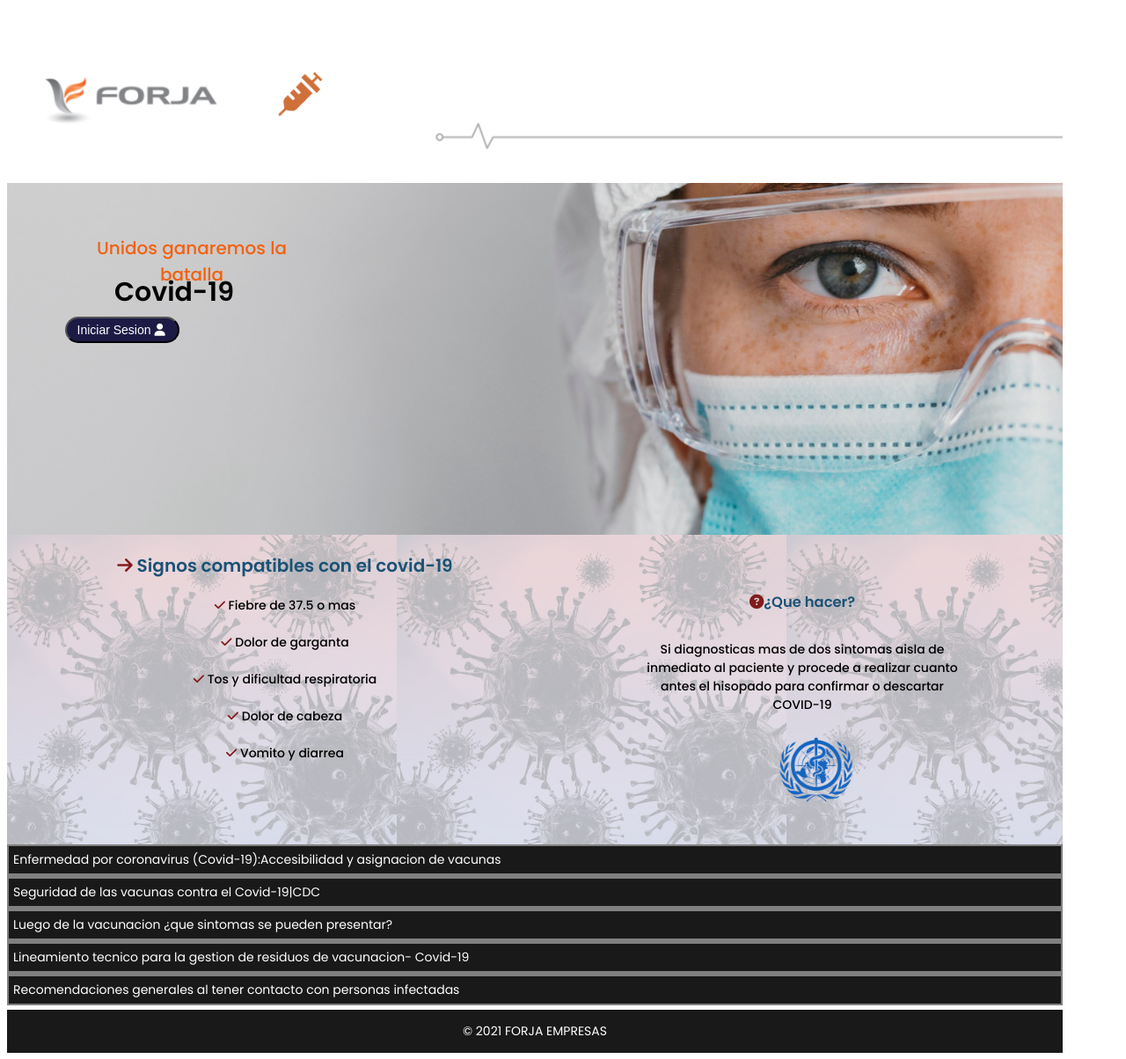
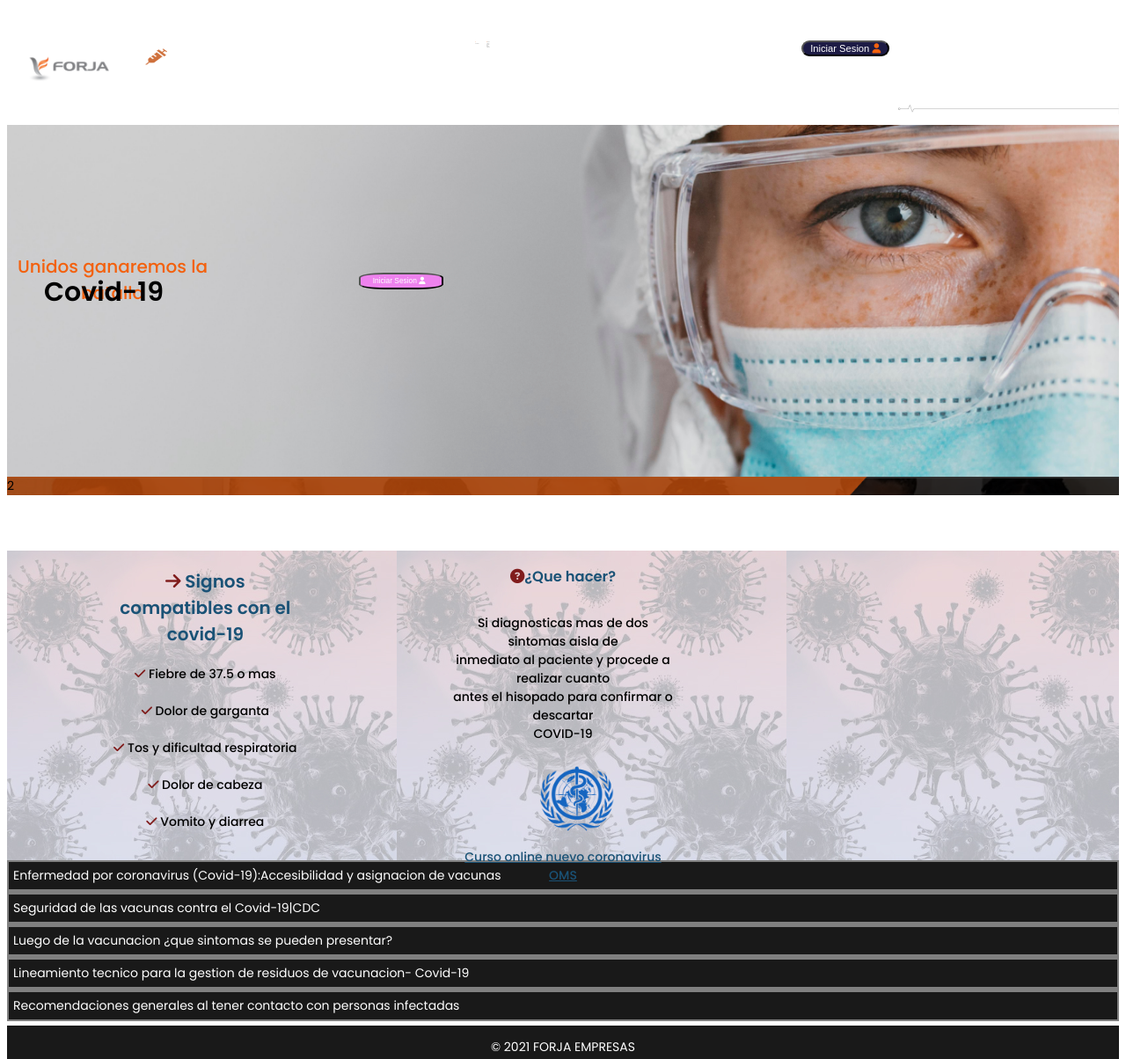
Before and after one commit to EstefaniaZapataC/Proyecto_Forja, a plain HTML site: page index.html in a window 1280 px wide. Shown: the top 1204 px of the page at 88% size. Drawn offline with nearby package versions, Linux system fonts and the light colour scheme.

```diff
--- a/index.html
+++ b/index.html
@@ -7,27 +7,26 @@
     <title>Index Forja Ez </title>
     <meta name="author" content="Estefania Zapata"/>
     <meta name="descriptiopn" content="desarrollo proyecto modulo dos practica de lenguajes html y css"/>
-    <link rel="stylesheet" type="text/css" href="css/estilos.css">
-    <link rel="stylesheet" type="text/css" href="./src/css/estilos.css">
+    <link rel="styleSheet" type="text/css" href="./src/css/estilos.css">
     <link rel="preconnect" href="https://fonts.googleapis.com">
     <link rel="preconnect" href="https://fonts.gstatic.com" crossorigin>
-
     <link rel="preconnect" href="https://fonts.gstatic.com" crossorigin>
     <script src="https://kit.fontawesome.com/45aef3cf00.js" crossorigin="anonymous"></script>
     <script src="https://kit.fontawesome.com/45aef3cf00.js" crossorigin="anonymous"></script>
-    <script src="https://unpkg.com/boxicons@2.1.2/dist/boxicons.js"></script>
 </head>
 <body class="container">
+
 <header>
   <img class="logo" src="./src/img/logonuevo.png" alt="logo forja">
-  <img src="./src/img/inyeccionn.png" alt="grafico inyeccion">
+  <img class="inyeccion"  src="./src/img/inyeccionn.png" alt="grafico inyeccion">
+
+  <div class="items-header">
     <p> <i class="fa-solid fa-phone" style="color: #f3610e;"></i> +5717447050</p>
     <p> <i class="fa-solid fa-location-dot" style="color: #f3610e;"></i> Carrera 21 #98-71 Segundo piso <br> Bogota-Colombia</p>
-    <div class="boto1">
     <a href="./src/pages/login.html">
    <button  class="boton1" > Iniciar Sesion  <i class="fa-solid fa-user"></i> </button>
   </a>
-  </div>
+</div>
 </header>
 
 
@@ -43,7 +42,7 @@
 
 
 
-<div class="contenedor-medio">
+<div class="contenedor-medio"> 2</div>
 
 
 <section class="contenedor-inferior">
--- a/src/css/estilos.css
+++ b/src/css/estilos.css
@@ -21,33 +21,59 @@
 }
 body{
     font-family: 'Poppins', sans-serif;
-    font-size: 14px;
+    font-size: 0.875em;
 }
 
 header{
-    grid-area: header;
-    max-width: 1200px;
     display: flex;
     flex-direction: row;
     width: 100%;
     background-image: url(../img/1.\ linea.png);
+    background-size: 20%;
     background-repeat: no-repeat;
     background-position: bottom;
-    background-position-x: 30rem;
-    background-position-y: 8rem;
-
+    background-position-x: 100%;
+    background-position-y:90%;
     padding: 2rem 2rem 2rem 1rem;
 }
 
 header p{
-    align-items: center;
-    margin-left: 7rem;
-    margin-top: 5px;
+    color: #191919;
+    text-align: start;
+    margin-right:50%;
+    font-size: 5%;
 }
 
 header i{
 
     color: #f3610e;
+}
+
+.inyeccion{
+    width: 50px;
+    height: 50px;
+}
+
+.logo{
+    width: 120px;
+    height: 70px;
+}
+
+.boton1{
+    background-color: #1d1b45;
+    font-size: 80%;
+    color: white;
+    border-radius: 0.938em;
+    width: 100%;
+
+    margin-right: 1%;
+    margin-bottom: 90%;
+}
+
+.items-header{
+    display: flex;
+    flex-direction: row;
+    margin-right: -45%;
 }
 
 
@@ -56,86 +82,75 @@
     font-family: 'Poppins', sans-serif;
     font-size: 14px;
 }
+
+.items-header{
+display: flex;
+flex-direction: row;
+align-items: flex-start;
+text-align: start;
+color: #191919;
+margin: 0.5% 5% auto 40vh;
+}
+
   .contenedor-sup{
       display: flex;
-      max-width: 1200px;
       flex-direction: column;
-      justify-content: left;
-      align-items:left;
-      text-align: justify;
+      justify-content:space-around;
+      align-items:center;
+      text-align: left;
       width: 100%;
-      height: 400px;
-      text-align: left;
+      height: 40%;
       background-image: url(../img/2.\ medico.png);
       background-repeat: no-repeat;
-      background-size: cover;
-      padding-top: 2rem;
-      padding-left: 5rem;
-      padding-right: 2rem;
+      background-size:100%;
+
   }
 
   .contenedor-sup  h2{
       color:#f3610e;
-      font-size: 25px;
+      font-size: 70%;
       font-weight: 500;
-      padding-left: 5rem;
+      padding-left: 1%;
   }
 
   .contenedor-sup h1{
-      font-size: 40px;
+      font-size: 90%;
       font-weight: 600;
-      padding-left: 7rem ;
-  }
-
-
-  .contenedor-medio{
-    max-width: 1200px;
-      background-image: url(../img/franja.png);
-      background-repeat: no-repeat;
-      background-size: contain;
-  }
-
-  .contenedor-medio img {
-      width: auto;
-      height: 100px;
-      margin: 0%;
-  }
-
-  .boton1{
-      background-color: #1d1b45;
-      font-size: 14px;
-      color: white;
-      border-radius: 15px;
-      padding: 1px 5px 1px 3px;
-      margin: 1px 1px auto auto;
-      width: 130px;
-      height: 30px;
-  }
-
-  .boto1{
-     display: flex;
-     position: absolute;
-     left: 85%;
-
+      padding-left: 1% ;
   }
 
   .boton2{
-    background-color: #1d1b45;
-    font-size: 14px;
+    background-color:violet;
+    font-size: 60%;
     color: white;
-    border-radius: 15px;
-    padding: 1px 5px 1px 3px;
-    width: 130px;
-    height: 30px;
+    border-radius:30%;
+    padding: 1% 5% 1% 3%;
+    width: 40%;
+    margin-left: -10%;
   }
 
   .boton2{
     margin-left: 9rem;
 }
 
+  .contenedor-medio{
+      background-image: url(../img/franja.png);
+      background-repeat: no-repeat;
+      background-size:cover;
+      background-size: 100%;
+  }
+
+
+
+
+
+
+
+
+
   .contenedor-inferior{
       display: flex;
-      flex-direction:row;
+      flex-direction:column;
       flex-wrap: nowrap;
       max-width: 700px;
       background-image: url(../img/4.1.jpg);
@@ -143,8 +158,9 @@
       background-size: contain;
       width: 100%;
       font-weight: 500;
-      justify-content: space-between;
-      font-size: large;
+      margin-top: 5%;
+      justify-content: space-around;
+      font-size: small;
   }
 
   ul{
@@ -243,117 +259,12 @@
       background-color: #191919;
       color: white;
   }
-
-  @media screen and (min-width: 320px ) {
-    header{
-        grid-area: header;
-        flex-direction: column;
-        max-width: 700px;
-        height: 200px;
-        gap: 1rem;
-        grid-auto-flow: dense;
-        grid-auto-rows: 22rem;
-        grid-template-columns: repeat(auto-fit, minmax(1, 25rem) 1fr );
-        padding-left: 10px;
-   }
+/* ---- ESTILOS DISEÑO RESPONSIVE-----*/
 
 
-   header p{
-       font-size: 10px;
-       justify-content:first baseline;
-       text-align: justify;
-       position: relative;
-       top: -95%;
-   }
-    .contenedor-sup h2{
-        font-size: 20px;
-     padding: 10px;
-    }
-
-    .contenedor-sup h1{
-        padding: 10px;
-        font-size: 30px;
-        position: absolute;
-        top: 35%;
-        margin-left: 2rem;
-    }
-  .boton1{
-      visibility: hidden;
-    position: absolute;
-    right: 20%;
-    max-width: 100px;
-  }
-
-  .boton2{
-    position: absolute;
-    top: 45%;
-    margin-left: -5rem;
-}
-
-.contenedor-medio{
-    max-width: 700px;
-    gap: 1rem;
-    grid-auto-flow: dense;
-    grid-auto-rows: 22rem;
-    grid-template-columns: repeat(auto-fill, minmax(1, 25rem) 1fr );
-}
 
 
-   .contenedor-sup{
-    display: grid;
-    max-width: 700px;
-    gap: 1rem;
-    grid-auto-flow: dense;
-    grid-auto-rows: 22rem;
-    grid-template-columns: repeat(auto-fill, minmax(15rem, 1fr));
-    text-align: center;
-    justify-content: center;
-
-    width: 100%;
-    height: 400px;
-
-}
-
-
-.contenedor-inferior{
-    display: grid;
-    max-width: 700px;
-    gap: 1rem;
-    grid-auto-flow: dense;
-    grid-auto-rows: 22rem;
-    grid-template-columns: repeat(auto-fill, minmax(15rem, 1fr));
-    text-align: center;
-    justify-content: center;
-    font-size: small;
-}
-
-.contenedor-inferior a{
-    visibility: hidden;
-}
-
-.que-hacer{
-    margin-top: 3rem;
-    margin-bottom: 10rem;
-    padding-bottom: 5rem;
-    height: fit-content;
-}
-
-.que-hacer img{
-    margin-bottom: 2rem;
-}
-.items-inferiores{
-    grid-auto-flow: dense;
-    grid-auto-rows: 22rem;
-    grid-template-columns: repeat(auto-fill, minmax(15rem, 1fr));
-    text-align: center;
-    justify-content: center;
-    margin-top: 3rem;
-    text-align: center;
-    justify-content: center;
-
-}
-
-  @media screen and (min-width: 700px) {
+  @media screen and (min-width: 768px) {
     header{
         grid-area: header;
         flex-direction: row;
@@ -385,11 +296,8 @@
     max-width: 100px;
   }
 
-  .boton2{
-    position: absolute;
-    top: 45%;
-   left: 22%;
-}
+
+
 
 .contenedor-medio{
     max-width: 1024px;
@@ -434,7 +342,7 @@
 
 
 
-}
+
 .items-inferiores{
     grid-auto-flow: dense;
     grid-auto-rows: 22rem;
@@ -447,7 +355,10 @@
 
 }
 
-   }
+}
+
+
+
 
 
   @media screen and (min-width: 1024px) {
@@ -477,13 +388,6 @@
         margin-left: 2rem;
     }
 
-
-
-  .boton2{
-    position: absolute;
-    top: 45%;
-   left: 12%;
-}
 
 .contenedor-medio{
     max-width: 1200px;
@@ -529,20 +433,9 @@
 
 
 }
-.items-inferiores{
-    grid-auto-flow: dense;
-    grid-auto-rows: 22rem;
-    grid-template-columns: repeat(auto-fill, minmax(15rem, 1fr));
-    text-align: center;
-    justify-content: center;
-    margin-top: 3rem;
-    text-align: center;
-    justify-content: center;
-
-}
 
 
-  }
+
 
 
   @media screen and (min-width: 1200px) {
@@ -574,11 +467,7 @@
 
 
 
-  .boton2{
-    position: absolute;
-    top: 45%;
-   left: 12%;
-}
+
 
 .contenedor-medio{
     max-width: 1500px;
@@ -635,5 +524,3 @@
     justify-content: center;
 
 }
-
-   }
--- a/src/css/estiloslogin.css
+++ b/src/css/login.css
@@ -16,8 +16,10 @@
 }
 
 body{
-    background-image: url(..//img/10.png);
-    font-family:'Poppins', sans-serif;
+    background-image: url(../img/10.png);
+    background-repeat: no-repeat;
+    background-size: cover;
+   font-family:'Poppins', sans-serif;
     font-size: 16px;
     width: 100%;
     height: 100%;
--- a/src/css/estilos.pacientes.css
+++ b/src/css/pacientes.css
@@ -18,13 +18,17 @@
     font-size: 14px;
 }
 
+
 header{
-    background-color: #191919;
+    background-color:black;
+    background-size: 100%;
+    width:100%;
+
     display: flex;
     justify-content: space-between;
     align-items: center;
-    padding: 10px;
-    padding-right: 2rem;
+
+
 }
 
 header button{
@@ -32,21 +36,22 @@
     padding: 5px;
 }
 
+
+
 .medio{
     background-image: url(../img/franja.png);
     width: 100%;
     height: 60px;
     border-bottom: 3px solid var(--blue-color);
+    margin: 0 0 10% 0;
 
 }
 
 .segundo-contenedor{
     display: flex;
     justify-content: space-between;
-    margin-top: 5rem;
-    margin-left: 8rem;
-    margin-bottom: 3rem;
-
+   margin: 0% 15% 0% 15%;
+   padding: 0% 10% 0 10%;
 }
 
 .segundo{
@@ -58,15 +63,20 @@
 
 .add-boton{
 background-color: var(--naranja-color) ;
-margin-left: rem;
+
+width: 150%;
+height: 120%;
 border-color: var(--naranja-color);
 border-radius: 5px;
 color: white;
 font-weight: 400;
-padding: 3px 5px 4px 5px;
+padding: 3% 5% 4% 5%;
 }
 
+
 .cuadro{
+
+    height: 120%;
     margin-left: 40rem;
     color:gray;
     border: 2px solid var(--blue-color);
@@ -75,6 +85,8 @@
 }
 
 .button3{
+
+   height: 120%;
     background-color: var(--dark-blue-color);
     color: white;
     border-radius: 5px;
@@ -83,20 +95,24 @@
 h1 {
     display: flex;
     justify-content: center;
+    text-align: center;
+    align-items: center;
     font-size: 30px;
     color: #1d1b45;
     text-decoration: underline;
     font-weight: 300;
-    margin-right: 20rem;
+
 }
 
 .tercer-contenedor{
     display: flex;
     flex-direction: column;
     justify-content: center;
-    margin-left: 5rem;
-    margin-right: 15rem;
-    margin-bottom: 3rem;
+    align-content: center;
+    text-align: center;
+    margin-left: 10%;
+    margin-right: 15%;
+
     padding-top: 3rem
 }
 
@@ -134,55 +150,17 @@
     border: 1px solid var(--rojo-color);
     border-radius: 5px;
 }
-
-@media screen and (min-width: 320px ) {
-    header{
-        grid-area: header;
-        flex-direction: column;
-        max-width: 700px;
-        height: 200px;
-        grid-auto-flow: dense;
-        grid-auto-rows: 22rem;
-        grid-template-columns: repeat(auto-fit, minmax(1, 25rem) 1fr );
-        padding-left: 10px;
-   }
-   .segundo-contenedor{
-    flex-direction: column;
-    max-width: 700px;
-    height: auto;
-    grid-auto-flow: dense;
-    grid-auto-rows: 22rem;
-    grid-template-columns: repeat(auto-fit, minmax(1, 25rem) 1fr );
-    padding-left: 10px;
-   }
-
-   .tercer-contenedor{
-    flex-direction: column;
-    max-width: 700px;
-    height: auto;
-    grid-auto-flow: dense;
-    grid-auto-rows: 22rem;
-    grid-template-columns: repeat(auto-fit, minmax(1, 25rem) 1fr );
-    padding-left: 10px;
-
-   }
+footer{
+    display: flex;
+    justify-content: center;
+    align-content: center;
+    text-align: center;
+    background-color: #191919;
+    color: white;
+    margin: 20% 0 0 0;
+}
 
 
-   .tabla{
-    flex-direction: column;
-    grid-auto-flow: dense;
-    grid-auto-rows: 15rem;
-    grid-template-columns: repeat(auto-fit, minmax(1, 40rem) 6fr );
-    justify-content: left;
-    margin: 0;
-
-
-   }
-
-   table {
-       display: block;
-       overflow-x: auto;
-   }
 
 @media screen and (min-width: 700px ) {
     header{
--- a/src/css/estilos5registrop.css
+++ b/src/css/registro.css
@@ -23,9 +23,10 @@
     background-color: #191919;
     display: flex;
     justify-content: space-between;
+    width:280%;
+    height:100%;
     align-items: center;
-    padding: 10px;
-    padding-right: 2rem;
+
 }
 
 header button{
@@ -44,14 +45,21 @@
 
 .hh1 {
     background-color: var(--dark-blue-color);
-    height: 50px;
-    font-size: 16px;
     color: white;
-    font-weight: 200;
+    display: flex;
+    flex-direction: row;
     justify-content: center;
     align-items: center;
+    text-align: justify;
     border-radius: 5px;
+    border: 2px gray;
+
+
+    font-size: 16px;
+    font-weight: 200;
     margin: 1rem 5px 1rem 5px;
+
+
 }
 
 .hh1 h1{
@@ -62,34 +70,22 @@
     }
 
     .hh1{
-        display: flex;
-        flex-direction: row;
-        text-align: justify;
-        justify-content: center;
+
     }
 
-main{
-    width: 80%;
-    border:2px solid;
-    border-color:gray ;
-    margin: 1px 1rem 5px 1rem;
-    padding: 1rem 1rem 1rem 1rem;
-    justify-items: center;
-    align-items: center;
-    justify-content: center;
-    width: 100%;
-
-}
 
 .contenedor-blanco{
     display: flex;
     flex-direction: column;
-    width: 70%;
+    border:2px solid;
+    border-color:gray ;
+    width:100%;
     justify-content: center;
     align-items: center;
     justify-items: center;
-    margin: 5rem 3rem 3rem 5rem;
-    padding: 1rem 1rem 5rem 1rem;
+    margin: 1% 1% 1% 1%;
+    padding: 1 5% 5% 5%;
+
 }
 
 .contenedor-gris{
@@ -97,45 +93,42 @@
     flex-direction: column;
     border: 2px solid gray;
     background-color: #c4c4c4;
-    margin: 5px 5px 5px 5px ;
+    margin: 1% 5% 1% 5% ;
+    padding: 1% 1% 5% 1% ;
     border-radius: 5px;
-    padding-bottom: 1rem;
+    align-items: center;
+    align-content:space-around;
+    text-align: center;
     width: 70%;
     height: 100%;
 
 }
 
+/*el etiquetas menos etiquetas de select*/
+.contenedor-gris input{
+    display: flex;
+    align-content: space-around;
+    background-color: white;
+    border: solid 2px var(--blue-color);
+    margin:5% ;
+    width: 200%;
+    height: 100%;
+    padding: 2% 5%;
+    border-radius:5%;
+}
 
 
-.contenedor-gris input{
-    border: solid 2px var(--blue-color);
-    background-color: white;
-    width: 48%;
-    height: 30px;
-}
 
-.form-group label input{
-    border: solid 2px var(--blue-color);
-    background-color: white;
-    margin: 10px 5px 10px 5px;
-    width: 48%;
-    height: 30px;
-}
 
-.form-input {
-    border: solid 2px var(--blue-color);
-    background-color: white;
-    margin: 50px auto 50px auto;
-    width: 48%;
-    height: 30px;
-}
+/*boton guardar*/
 .guardar{
     background-color: var(--naranja-color);
     color: white;
     border-radius: 5px;
     width: auto;
     height: 30px;
-    padding: 5px 30px 5px 30px;
+    padding: 5px 30px 10px 30px;
+    margin: 5% auto 5% auto;
     border-color: var(--naranja-color);
     text-align: center;
     font-size: 18px;
@@ -143,64 +136,85 @@
 
 
 }
+/*grupo fecha-registro- grupo datos de paciente y grupo informaacion de contacto*/
 .form-group{
+    width: 150%;
     display: flex;
     flex-direction: row;
     margin:5px;
 }
 
 .titulo{
+
     background-color: #2ca3ab;
+    color: white;
     display: flex;
     justify-content: center;
-    align-items: center;
-    width: 100%;
-    height: 30px;
+    align-items:center;
+    text-align: center;
+    width: 200%;
+    height: 20%;;
     border-radius: 5px ;
     border: 1px black solid;
-}
-
-.titulo h2{
-    font-size: 18px;
-    font-weight: 200;
-    color: white;
+    font-weight: 100;
+    font-size: medium;
 
 }
 
+
+/* select discapacidad, preexistencias, alergias*/
 .form-group-3 select{
-    background-color: white;
+
     border: #2ca3ab 1px solid;
     color: #c4c4c4;
-    margin: 1rem 1rem 1rem 1rem;
-    margin-right: 10rem;
-    width: 300px;
-    height: 30px;
-}
-
-.c2{
-    display: flex;
-    flex-direction: column;
+    margin:3% ;
+    width: 200%;
+    height: 100%;
+    padding: 2% 5%;
+    border-radius:5%;
 }
 
 
-.form-group-3{
-    display: flex;
-    justify-content: center;
-    justify-items: center;
-    align-items: center;
-margin-left: 15rem;
-padding-top: 2rem;
+/* tipo dumento, departamento &residencia */
+.form-group select{
+    margin:5% ;
+    width: 200%;
+    height: 100%;
+    padding: 2% 5%;
+    border-radius:5%;
 }
 
-.form-input{
-    background-color: white;
-    border: #2ca3ab 2px solid;
-    color: #c4c4c4;
+/* informacion de contacto grupo*/
+.c2{
+
+    display: flex;
+    flex-direction: column;
+    text-align: center;
+   justify-items:center;
+   justify-content: space-around;
+   margin: 5%;
 }
 
-.form-group select{
-    padding: 20px auto 20px auto;
-}
+/*grupo de estado de salud */
+.form-group-3{
+
+   display: flex;
+   width: 200%;
+   text-align: center;
+   justify-items:center;
+   justify-content:center;
+   margin: 2% 5% 2% 5%;
+    }
+
+
+    .preguntas{
+        display:flex ;
+        flex-direction: column;
+        text-align: center;
+        align-items: center;
+        align-self: center;
+        justify-items: center;
+    }
 
 footer{
     display: flex;
@@ -211,18 +225,6 @@
 }
 
 
-@media screen and (min-width: 320px ) {
-    header{
-        grid-area: header;
-        flex-direction: column;
-        max-width: 700px;
-        height: 200px;
-        grid-auto-flow: dense;
-        grid-auto-rows: 22rem;
-        grid-template-columns: repeat(auto-fit, minmax(1, 25rem) 1fr );
-        padding-left: 10px;
-   }
-}
 
 @media screen and (min-width: 700px ) {
     header{
@@ -268,3 +270,4 @@
         padding-left: 10px;
    }
 }
+}
```
Also changed, not shown: src/js/login.js (added, +32 -0 lines), src/pages/dashboard.html (+1 -1 lines), src/pages/login.html (+9 -6 lines), src/pages/pacientes.html (+6 -4 lines), src/pages/registro.html (renamed from src/pages/registro-usuaruio-nuevo.html, +8 -8 lines), src/css/dashboard.css (renamed from src/css/estilos3dashboard.css), src/img/inyeccion.png (added), src/img/logo forja.png (added), src/img/logoblanco.png (added).
